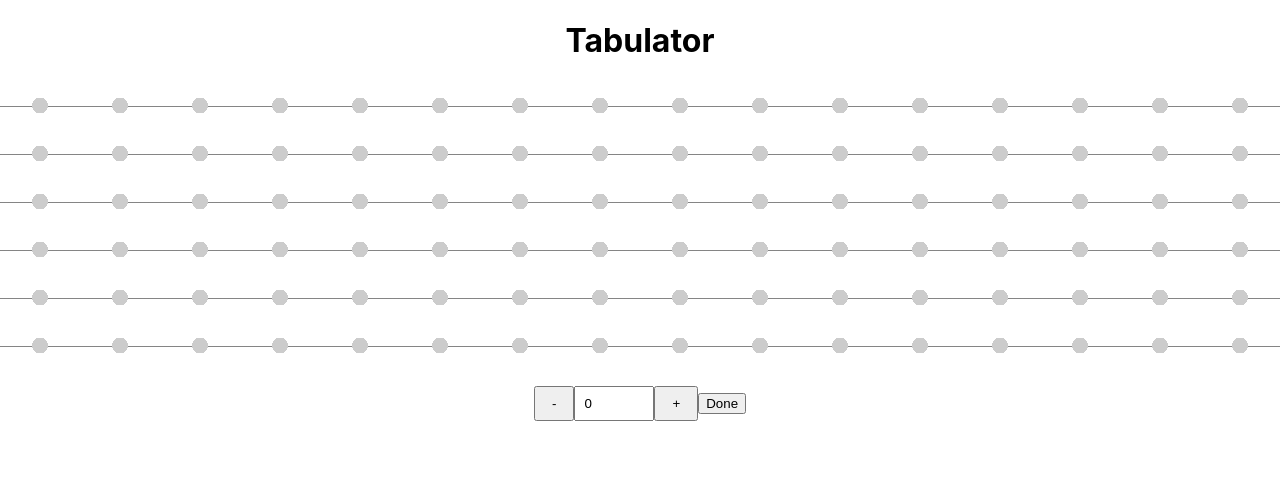
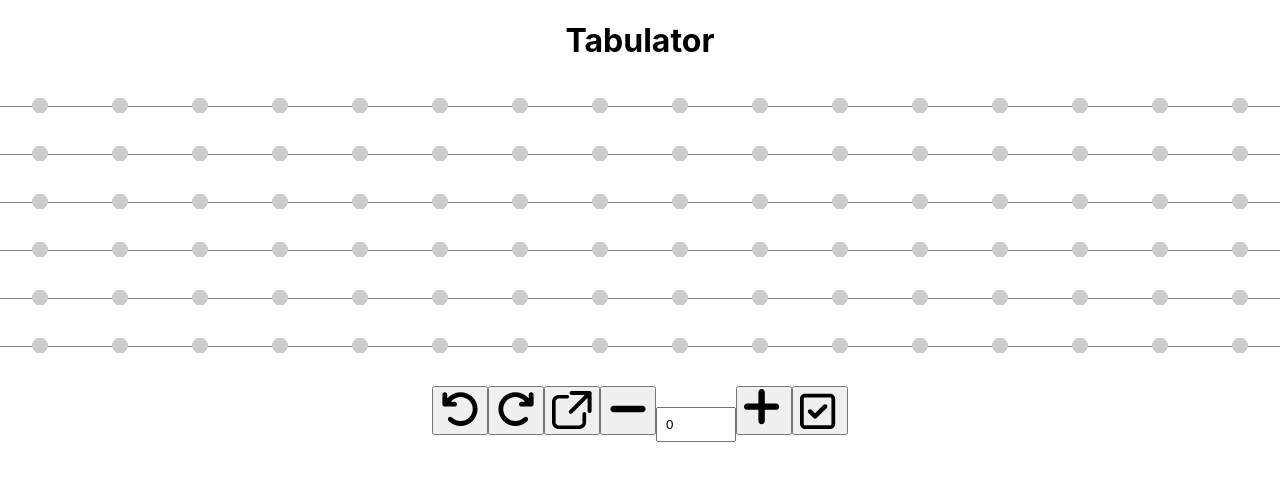
Before and after one commit to jonoliver/tabulator, a Next.js app: page / in a window 1280 px wide. Shown: the top 480 px of the page. Built offline with nearby package versions, Linux system fonts and the light colour scheme.

Commit message:
feat: add icons to buttons

```diff
--- a/components/riff/index.tsx
+++ b/components/riff/index.tsx
@@ -3,6 +3,7 @@ import produce from "immer";
 import { useRouter } from 'next/router'
 import { stateToUrlParams, urlParamsToState } from '../../utils/url';
 import styles from './riff.module.css';
+import Icon from '../icon';
 
 export type Fret = {
   number?: number
@@ -85,7 +86,11 @@ type EditButtonProps = {
 }
 
 const EditButton = ({ isEdit, setIsEdit }: EditButtonProps) => {
-  return <button onClick={() => setIsEdit(!isEdit)}>{isEdit ? 'Done' : 'Edit'}</button>
+  return <button onClick={() => setIsEdit(!isEdit)}>{
+    isEdit
+      ? <Icon id='icon--checkbox' /> // 'Done'
+      : <Icon id='icon--edit' /> // 'Edit'
+  }</button>
 }
 
 const Riff = () => {
@@ -180,16 +185,28 @@ const Riff = () => {
         }
       </div>
     </div>
-
     <p
       style={{ textAlign: 'center' }}
     >
       <Show when={isEdit}>
         <>
+          <button onClick={() => window.history.back()}>
+            <Icon id='icon--undo' />
+            {/* Undo */}
+          </button>
+          <button onClick={() => window.history.forward()}>
+            <Icon id='icon--redo' />
+            {/* Redo */}
+          </button>
+          <button onClick={() => navigator.clipboard.writeText(window.location.href)}>
+            <Icon id='icon--copy' />
+            {/* Copy */}
+          </button>
           <button
-            style={{ padding: '0.5rem 1rem' }}
             onClick={() => pasteValue > 0 && setPasteValue(pasteValue - 1)}
-          >-</button>
+          >
+            <Icon id='icon--minus' />
+          </button>
           <input
             type="number"
             min="0"
@@ -199,9 +216,10 @@ const Riff = () => {
             onChange={(e) => setPasteValue(parseInt(e.target.value, 10))}
           />
           <button
-            style={{ padding: '0.5rem 1rem' }}
             onClick={() => setPasteValue(pasteValue + 1)}
-          >+</button>
+          >
+            <Icon id='icon--plus' />
+          </button>
         </>
       </Show>
       <EditButton {...{ isEdit, setIsEdit }} />
--- a/pages/index.tsx
+++ b/pages/index.tsx
@@ -2,6 +2,7 @@ import type { NextPage } from 'next'
 import Head from 'next/head'
 import { useEffect } from 'react';
 import Riff from '../components/riff';
+import { SVG } from '../components/icon';
 import styles from '../styles/Home.module.css'
 
 const Home: NextPage = () => {
@@ -18,9 +19,7 @@ const Home: NextPage = () => {
         </h1>
         <Riff />
       </main>
-
-      <footer className={styles.footer}>
-      </footer>
+      <SVG />
     </div>
   )
 }
```
